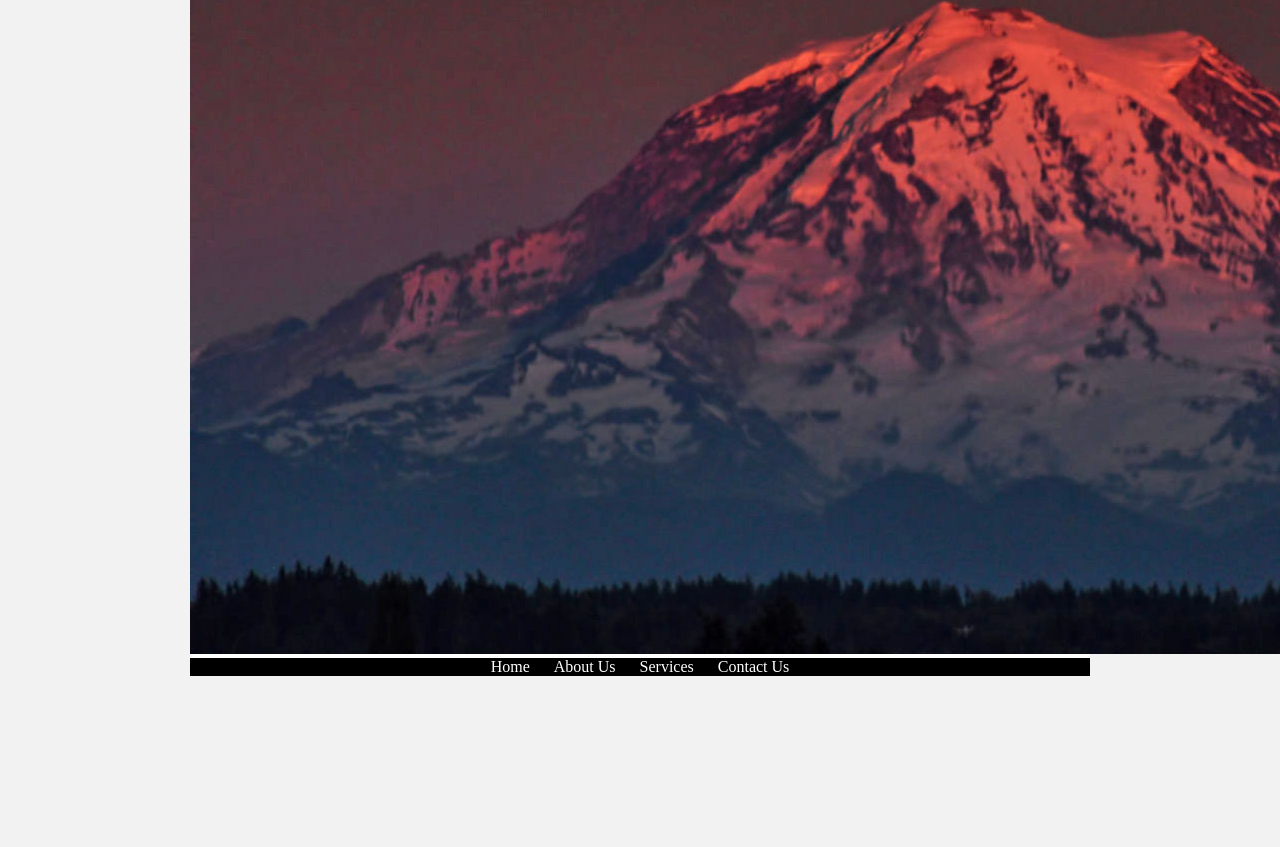
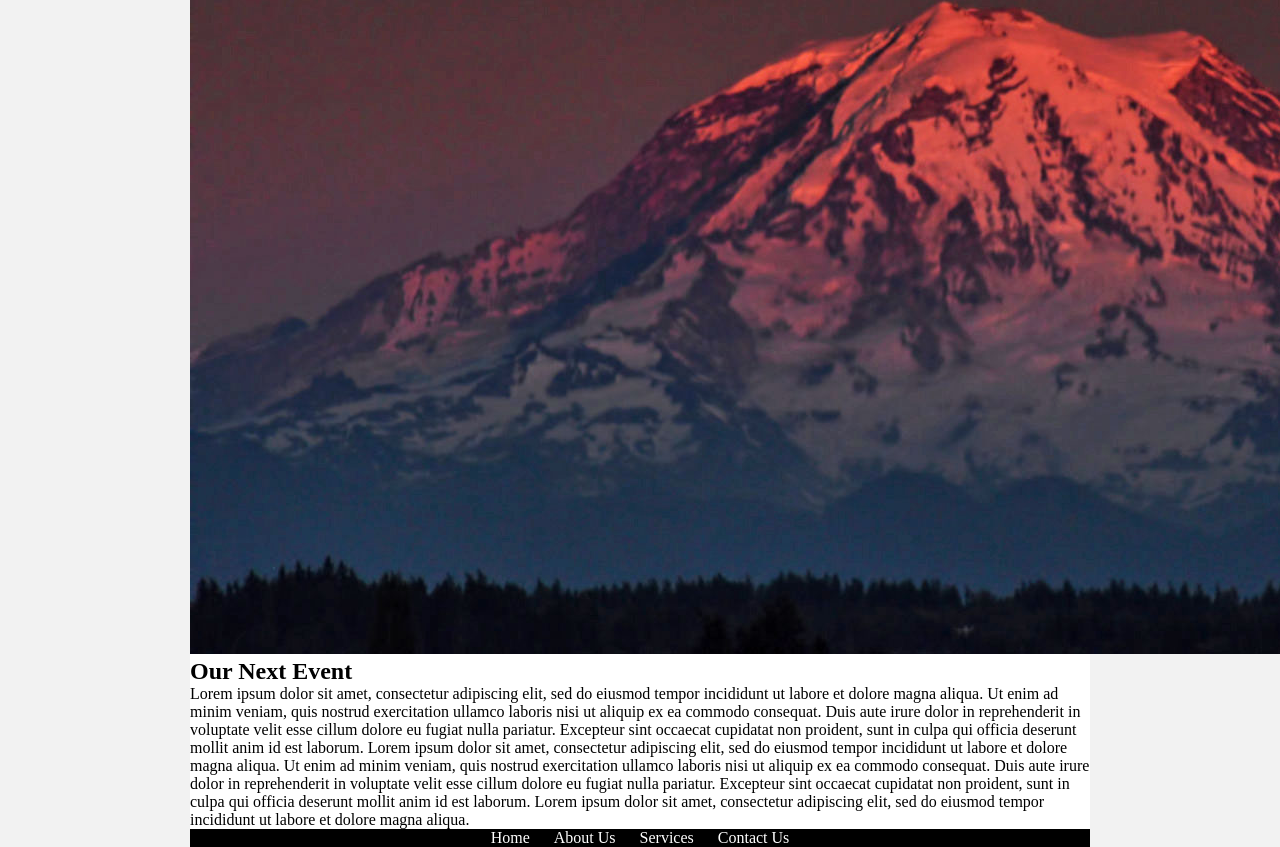
Before and after one commit to toribates/Assignment8-bates-tori, a plain HTML site: page index.html in a window 1280 px wide. Shown: the part 2094-2941 px from the top of the page. Before the commit the page ends 2770 px from the top, so only its background shows below. Drawn offline with Linux system fonts and the light colour scheme; a script that the page names is missing.

Commit message:
added header "our next event" and placeholder text

```diff
--- a/index.html
+++ b/index.html
@@ -72,6 +72,8 @@
         <section class="home-final">
 
           <img src="images/moon.jpg" alt="moon" title="moon" />
+          <h2>Our Next Event</h2>
+          <p>Lorem ipsum dolor sit amet, consectetur adipiscing elit, sed do eiusmod tempor incididunt ut labore et dolore magna aliqua. Ut enim ad minim veniam, quis nostrud exercitation ullamco laboris nisi ut aliquip ex ea commodo consequat. Duis aute irure dolor in reprehenderit in voluptate velit esse cillum dolore eu fugiat nulla pariatur. Excepteur sint occaecat cupidatat non proident, sunt in culpa qui officia deserunt mollit anim id est laborum. Lorem ipsum dolor sit amet, consectetur adipiscing elit, sed do eiusmod tempor incididunt ut labore et dolore magna aliqua. Ut enim ad minim veniam, quis nostrud exercitation ullamco laboris nisi ut aliquip ex ea commodo consequat. Duis aute irure dolor in reprehenderit in voluptate velit esse cillum dolore eu fugiat nulla pariatur. Excepteur sint occaecat cupidatat non proident, sunt in culpa qui officia deserunt mollit anim id est laborum. Lorem ipsum dolor sit amet, consectetur adipiscing elit, sed do eiusmod tempor incididunt ut labore et dolore magna aliqua. </p>
 
         </section>
 
```
